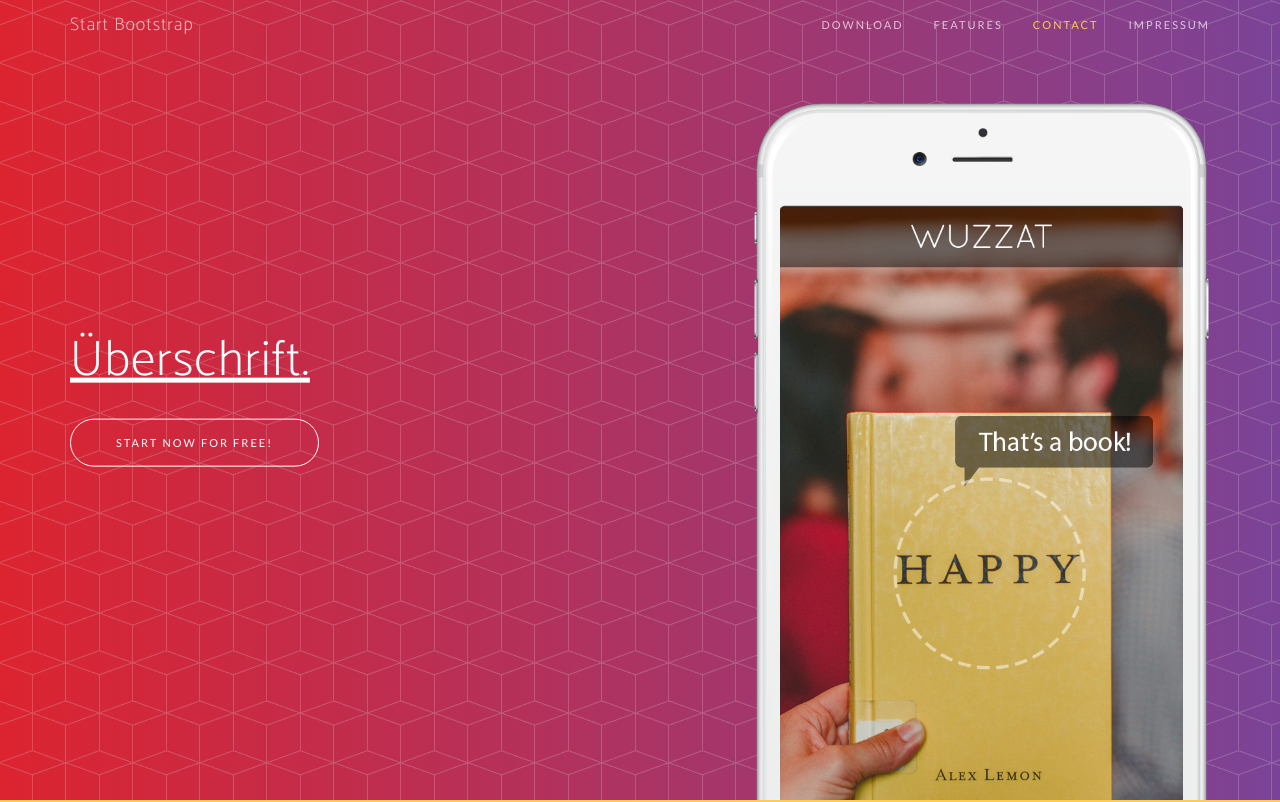
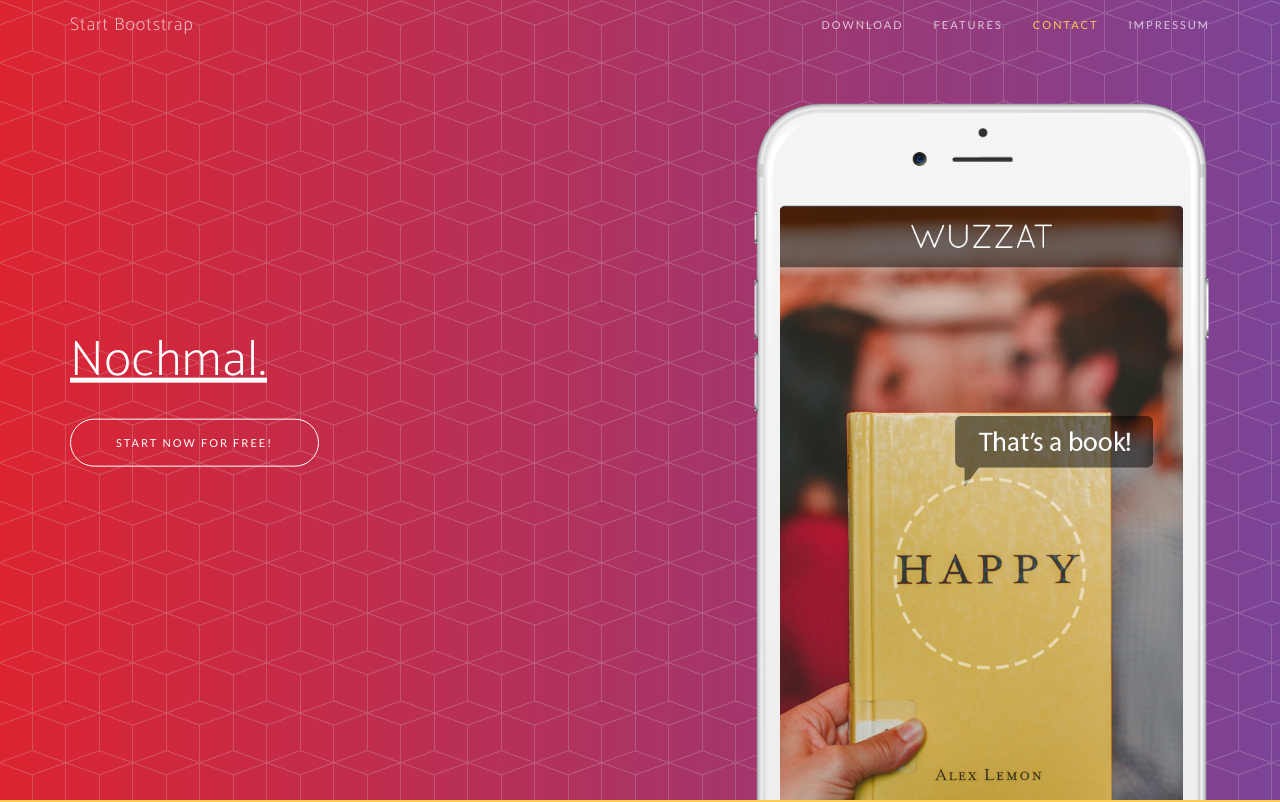
Before and after one commit to hannahwlf/cms, a website: page index.html in a window 1280 px wide. Shown: the top 802 px of the page. Drawn offline with nearby package versions, Linux system fonts and the light colour scheme; a web font is replaced by a local one.

Commit message:
Header aendern

```diff
--- a/index.html
+++ b/index.html
@@ -77,7 +77,7 @@
                     <div class="header-content">
                         <div class="header-content-inner">
                             <h1>
-                              Überschrift.
+                              Nochmal.
                             </h1>
                             <a href="#download" class="btn btn-outline btn-xl page-scroll">Start Now for Free!</a>
                         </div>
```
